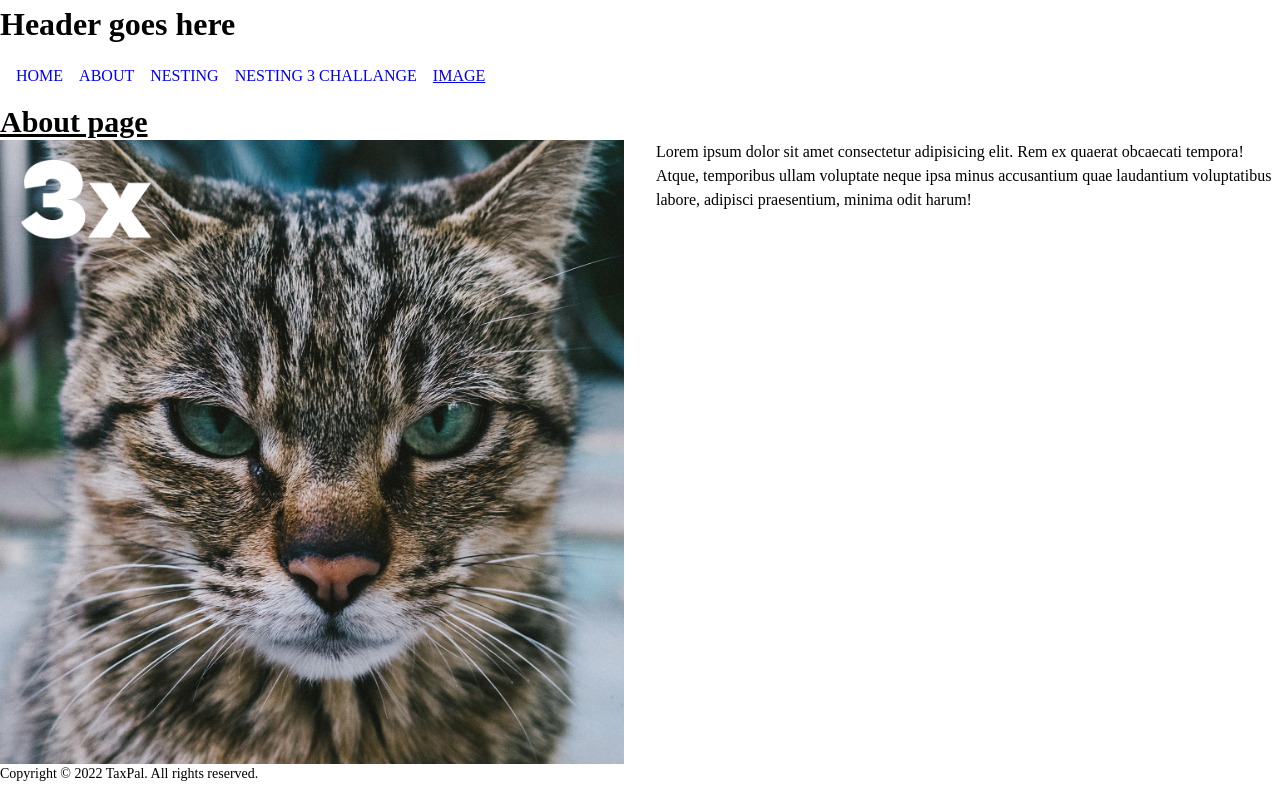
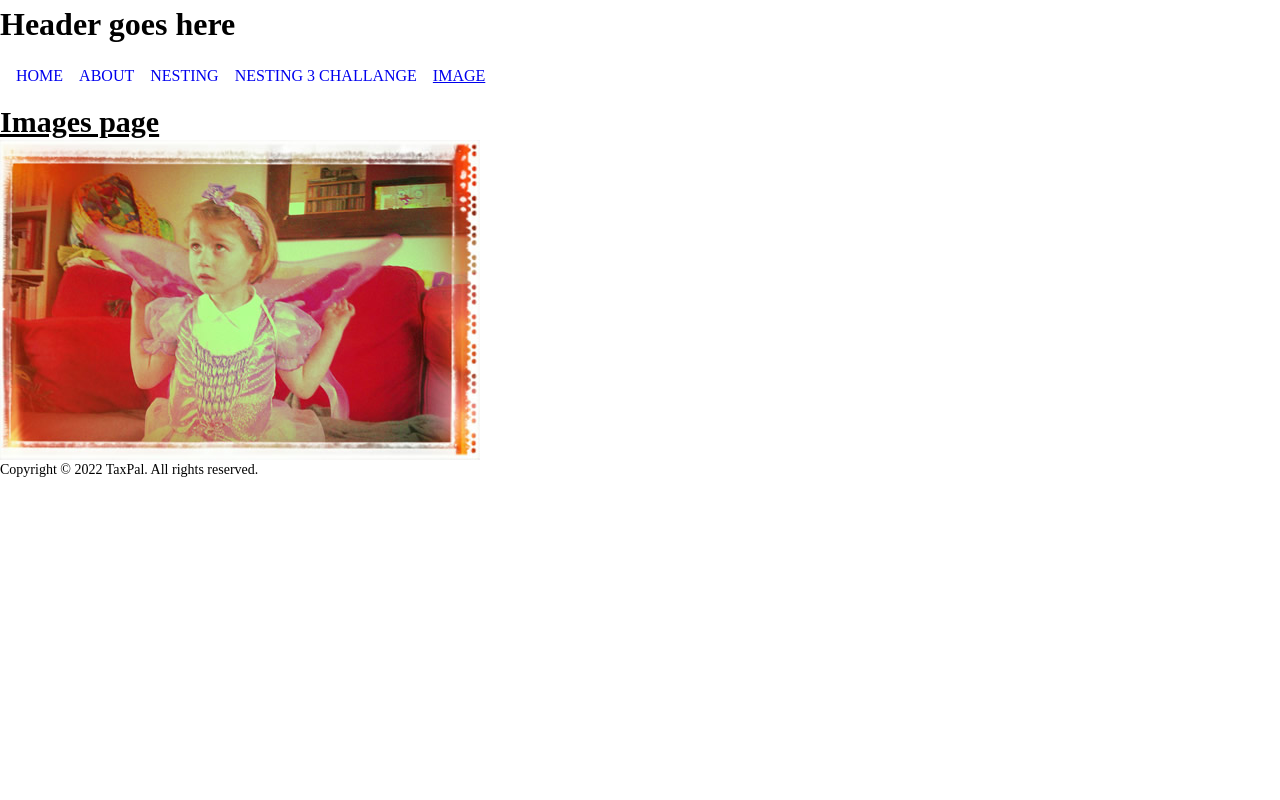
Before and after one commit to alekspanteli/tailwind-scss-next-test-app, a Next.js app: page /image in a window 1280 px wide. Built offline with nearby package versions, Linux system fonts and the light colour scheme.

Commit message:
fix images

```diff
--- a/package.json
+++ b/package.json
@@ -9,7 +9,7 @@
     "lint": "next lint"
   },
   "dependencies": {
-    "@types/node": "18.11.13",
+    "@types/node": "18.11.15",
     "@types/react": "18.0.26",
     "@types/react-dom": "18.0.9",
     "clsx": "^1.2.1",
--- a/pages/image.tsx
+++ b/pages/image.tsx
@@ -2,14 +2,14 @@ import Head from "next/head";
 import Image from "next/image";
 import styles from "@/pages/image.module.scss";
 
-export default function About() {
+export default function Images() {
   return (
     <>
       <Head>
-        <title>About</title>
+        <title>Images</title>
         <meta name="viewport" content="initial-scale=1.0, width=device-width" />
       </Head>
-      <h1 className="text-3xl font-bold underline">About page</h1>
+      <h1 className="text-3xl font-bold underline">Images page</h1>
       {/* <img src="/images/elva-fairy-320w.jpg" /> */}
       {/* <img
         srcSet="/images/elva-fairy-800w.jpg 800w, /images/elva-fairy-480w.jpg 480w"
@@ -27,17 +27,25 @@ export default function About() {
               (max-width: 1200px) 50vw,
               33vw"
       /> */}
-      <div className={styles.wrapper}>
+      {/* <div className={styles.wrapper}>
         <img
           src="/images/cat-500.jpg"
           className={styles.myimage}
           srcSet="/images/cat-500.jpg 500w,
                 /images/cat-1000.jpg 1000w,
                 /images/cat-1500.jpg 1500w"
+          sizes="(min-width: 760px) calc(50vw - 2em), 100vw"
           alt="Test image"
         />
         <p>Lorem ipsum dolor sit amet consectetur adipisicing elit. Rem ex quaerat obcaecati tempora! Atque, temporibus ullam voluptate neque ipsa minus accusantium quae laudantium voluptatibus labore, adipisci praesentium, minima odit harum!</p>
-      </div>
+      </div> */}
+      <img
+        srcSet="/images/elva-fairy-480w.jpg 480w, /images/elva-fairy-800w.jpg 800w"
+        sizes="(min-width: 600px) 480px
+         "
+        src="/images/elva-fairy-800w.jpg"
+        alt="Elva dressed as a fairy"
+      />
     </>
   );
 }
```
Also changed, not shown: 1 other file (tests, documents, lock files or other folders).
